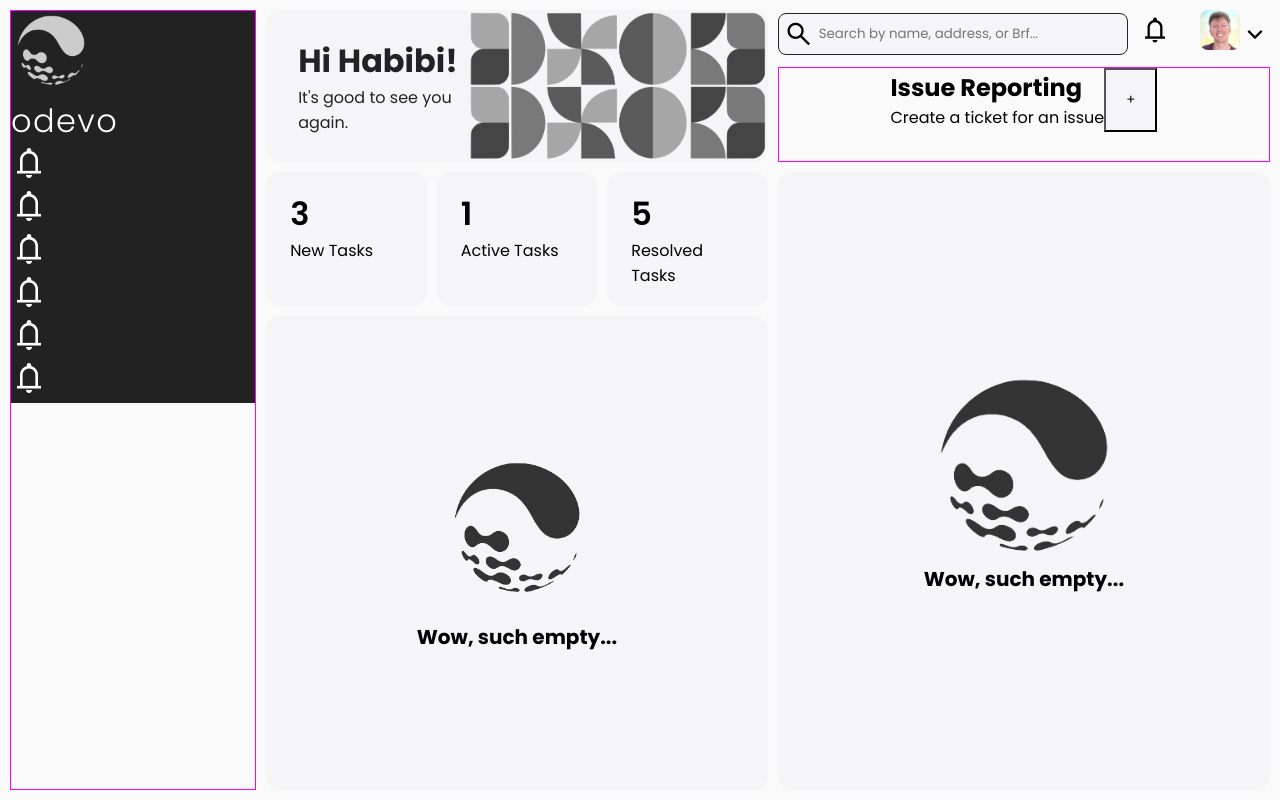
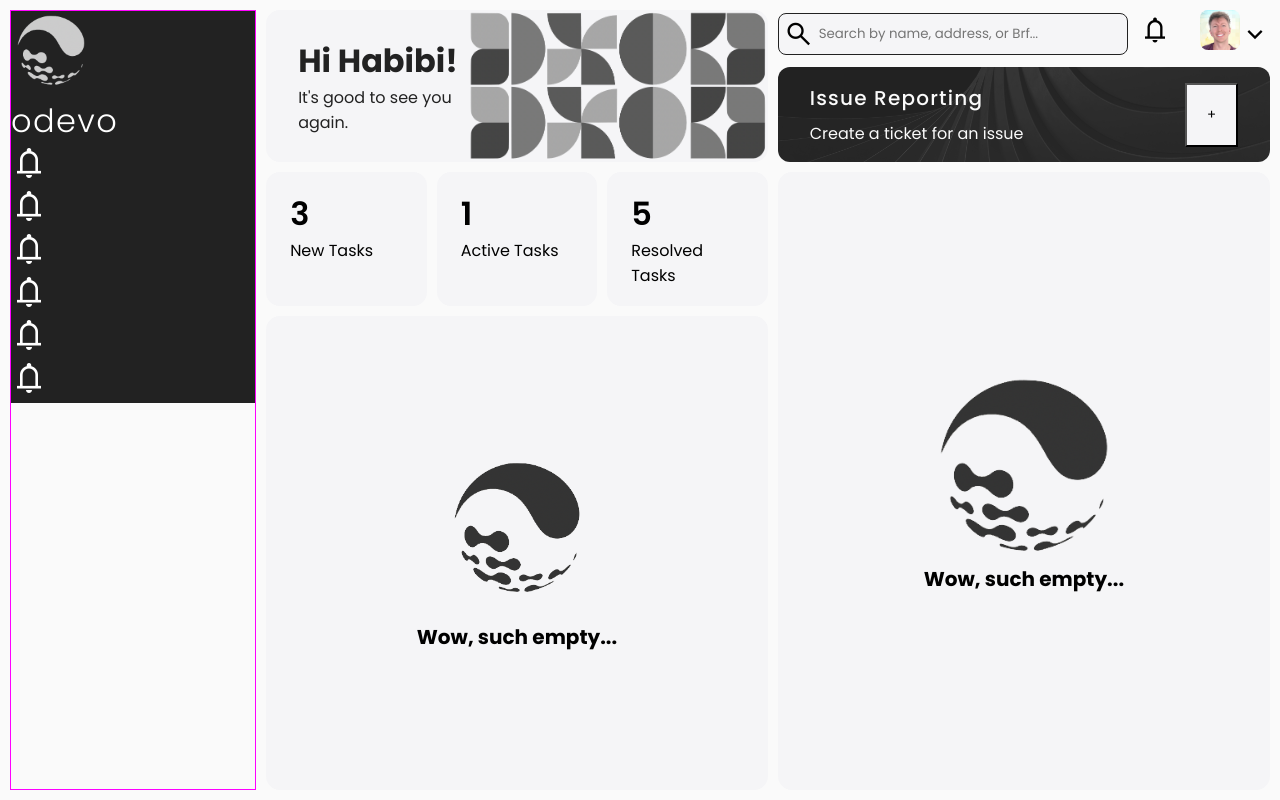
Before and after one commit to FredrikRidderfalk/odevo-issue-management-app, an Angular app: page / in a window 1280 px wide. Built offline with nearby package versions, Linux system fonts and the light colour scheme.

Commit message:
add box-shadow mixin

```diff
--- a/src/app/Abstracts/_mixins.sass
+++ b/src/app/Abstracts/_mixins.sass
@@ -1,7 +1,23 @@
+// Flexbox
 @mixin flex-container
     display: flex
     justify-content: center
     align-items: center
 
+// Media Queries
 @mixin tablet
-    @media (max-width: 768)
+    @media screen and (max-width: 768)
+
+// Shadows
+@mixin box-shadow-element
+    content: ""
+    position: absolute
+    left: 0
+    top: 0
+    border-radius: 12px
+    width: 100%
+    height: 100%
+    transition: box-shadow 0.4s
+
+@mixin box-shadow
+    box-shadow: 3px 3px 10px #acaa8b, 1px 1px 6px #686752
--- a/src/app/Components/ReportIssueComponent/app.report-issue.html
+++ b/src/app/Components/ReportIssueComponent/app.report-issue.html
@@ -1,6 +1,6 @@
 <div class="container__report-issue">
   <div>
-    <h2 class="title">{{ title }}</h2>
+    <h3 class="title">{{ title }}</h3>
     <p class="subtitle">{{ subtitle }}</p>
   </div>
   <div class="container__welcome-img">
--- a/src/app/Components/ReportIssueComponent/app.report-issue.sass
+++ b/src/app/Components/ReportIssueComponent/app.report-issue.sass
@@ -2,6 +2,26 @@
 
 .container__report-issue
     @include flex-container
+    justify-content: space-between
+    padding-inline: rem(32)
+    border-radius: 12px
+    background-image: url("/assets/new-task-bg.jpg")
+    background-color: $primary-black
+    background-blend-mode: screen
+    background-position: center
+    background-size: cover
+    height: 100%
+    color: $primary-white
+    position: relative
+.container__report-issue:before
+    @include box-shadow-element
+.container__report-issue:hover:before
+    @include box-shadow
+.title
+    font-weight: 500
+    letter-spacing: 1.2px
+.subtitle
+    margin-top: rem(8)
 .report-issue-btn
     background-color: $primary-lightgray
     padding: rem(20)
--- a/src/app/app.component.sass
+++ b/src/app/app.component.sass
@@ -23,7 +23,6 @@
         grid-area: nav
     #report-issue-component
         grid-area: report
-        border: 1px solid magenta
     #stats-component
         grid-area: stats
     #upcoming-tasks-component
```
Also changed, not shown: src/assets/new-task-bg.jpg (added).
